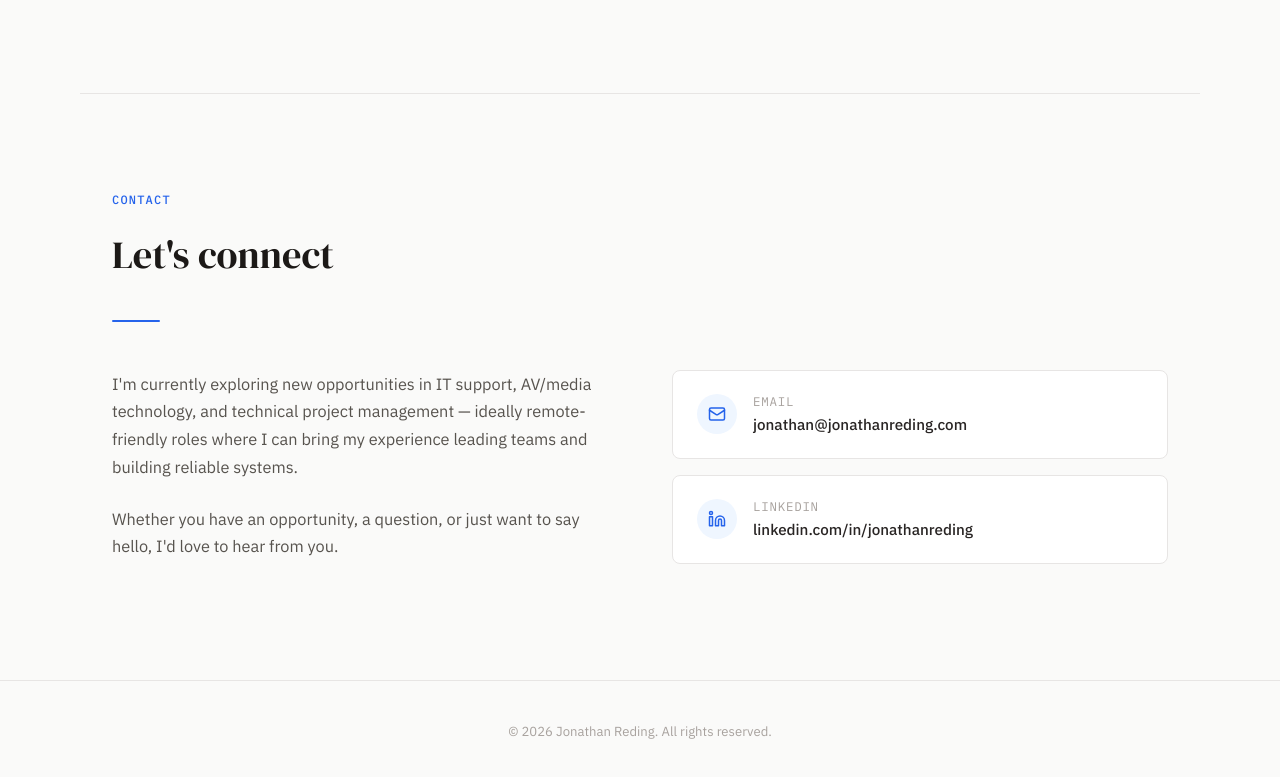
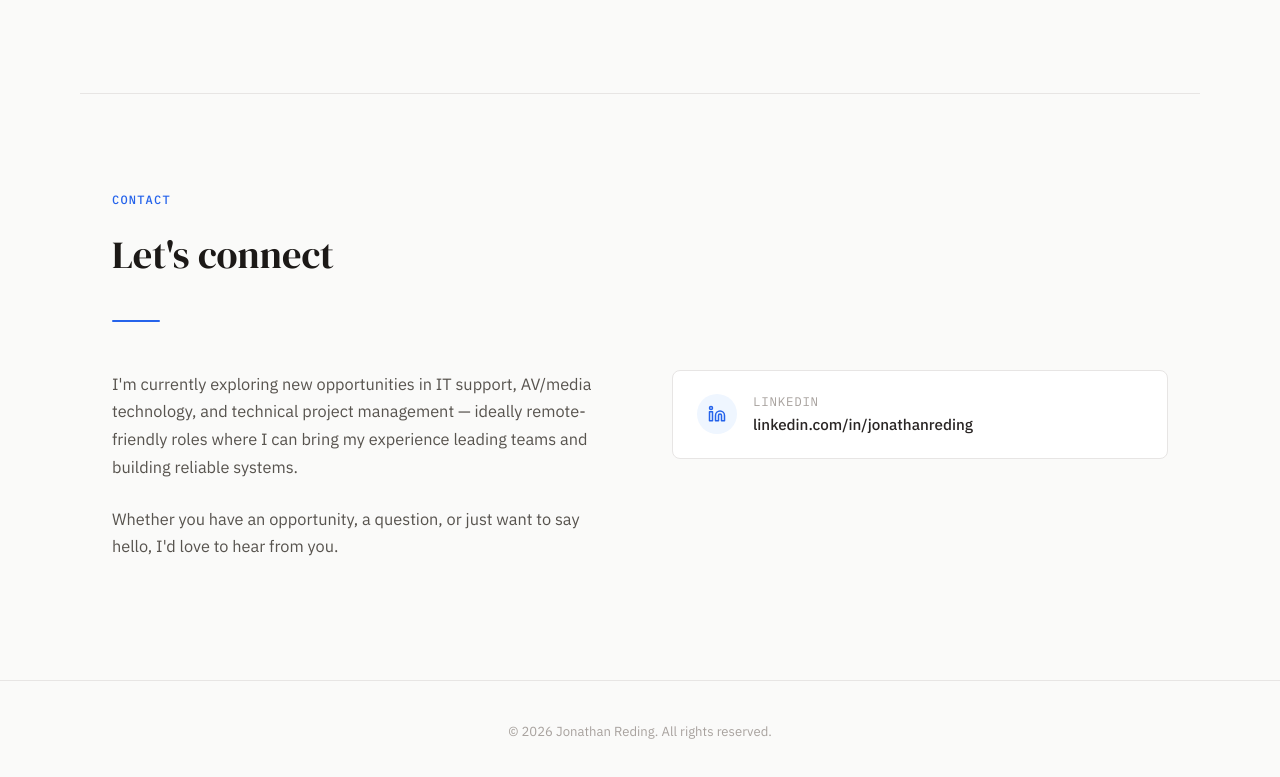
Before and after one commit to JPReding/jonathanreding.com, a plain HTML site: page index.html in a window 1280 px wide. Shown: the part 3409-4186 px from the top of the page. Drawn offline with Linux system fonts and the light colour scheme.

Commit message:
Update index.html

```diff
--- a/index.html
+++ b/index.html
@@ -674,15 +674,6 @@
         <p>Whether you have an opportunity, a question, or just want to say hello, I'd love to hear from you.</p>
       </div>
       <div class="contact-links">
-        <a href="mailto:jonathan@jonathanreding.com" class="contact-link">
-          <div class="icon-circle">
-            <svg width="18" height="18" viewBox="0 0 24 24" fill="none" stroke="currentColor" stroke-width="2" stroke-linecap="round" stroke-linejoin="round"><rect x="2" y="4" width="20" height="16" rx="2"/><path d="m22 7-8.97 5.7a1.94 1.94 0 0 1-2.06 0L2 7"/></svg>
-          </div>
-          <div>
-            <div class="link-label">Email</div>
-            <div class="link-value">jonathan@jonathanreding.com</div>
-          </div>
-        </a>
         <a href="https://www.linkedin.com/in/jonathanreding" target="_blank" rel="noopener" class="contact-link">
           <div class="icon-circle">
             <svg width="18" height="18" viewBox="0 0 24 24" fill="none" stroke="currentColor" stroke-width="2" stroke-linecap="round" stroke-linejoin="round"><path d="M16 8a6 6 0 0 1 6 6v7h-4v-7a2 2 0 0 0-4 0v7h-4v-7a6 6 0 0 1 6-6z"/><rect x="2" y="9" width="4" height="12"/><circle cx="4" cy="4" r="2"/></svg>
```
